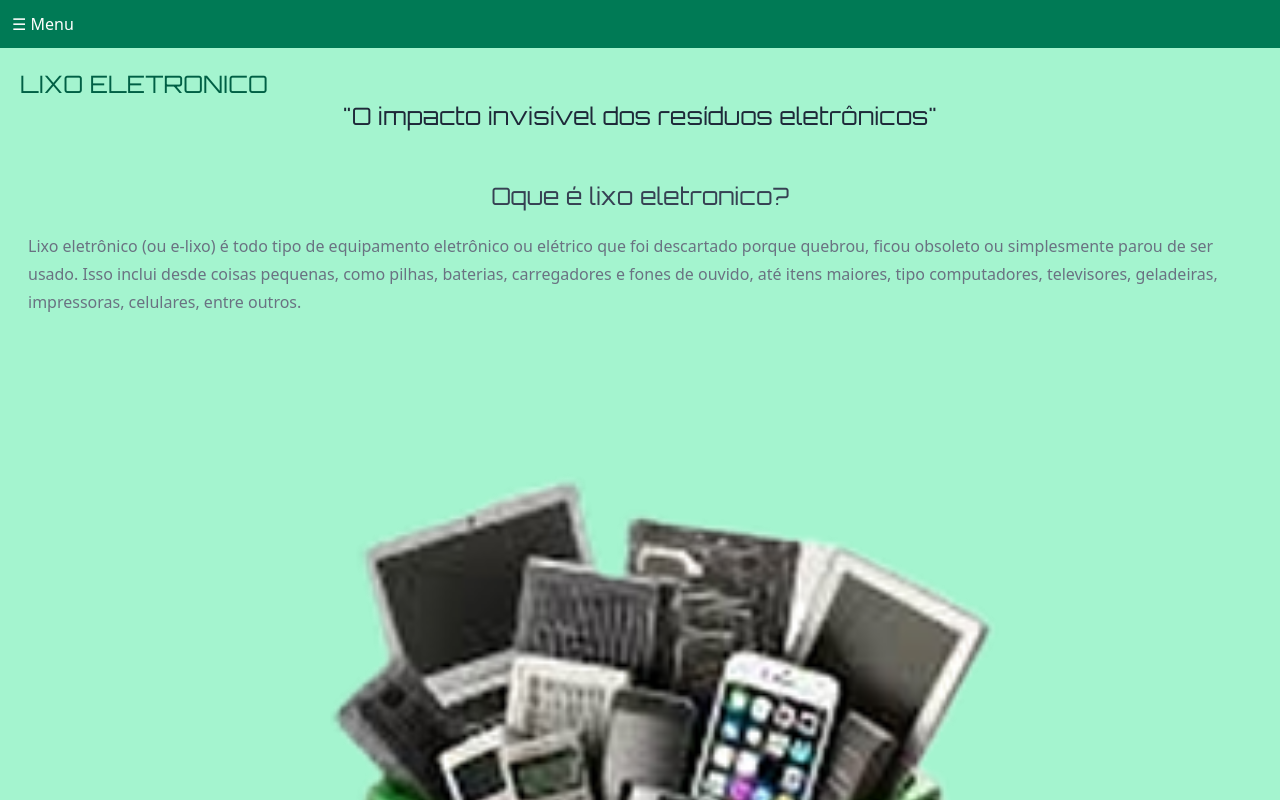
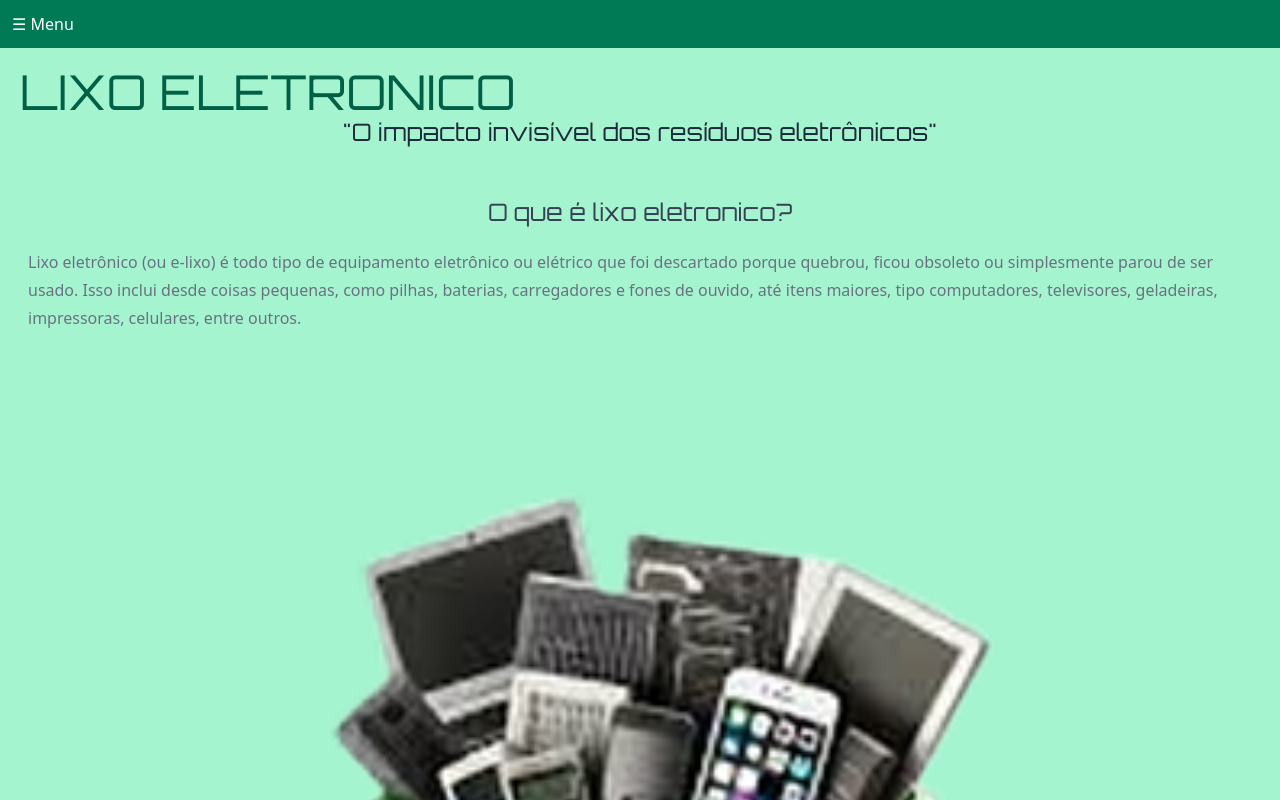
Before and after one commit to Ragnaroko12/site-react-proj-do-ano, a React (Vite) app: page / in a window 1280 px wide. Built offline with nearby package versions, Linux system fonts and the light colour scheme.

Commit message:
..detalhes

```diff
--- a/src/App.jsx
+++ b/src/App.jsx
@@ -34,14 +34,14 @@ function App() {
     );
   } else if (pag == "mapa") {
     return (
-      <div className="bg-gray-100 w-screen h-screen">
+      <div className="bg-emerald-200 w-screen h-screen">
         <NavBar pagmap={setmapa} pagprinc={setprincipal} pagsobre={setsobre} />
         <SimpleMap />
       </div>
     );
   } else {
     return (
-      <div>
+      <div className="bg-emerald-200 w-screen h-screen">
         <NavBar pagmap={setmapa} pagprinc={setprincipal} pagsobre={setsobre} />
         <SobreNos />
       </div>
--- a/src/components/LixoEletronico/BodyEletronic.jsx
+++ b/src/components/LixoEletronico/BodyEletronic.jsx
@@ -4,8 +4,8 @@ function BodyEletronic({ pagmap, pagprinc, pagsobre }) {
   return (
     <div>
       <NavBar pagmap={pagmap} pagprinc={pagprinc} pagsobre={pagsobre} />
-      <div className=" p-5  ">
-        <h1 className="Orbitron text-5xl md:text-2xl text-emerald-800">
+      <div className=" p-5 items-center ">
+        <h1 className="Orbitron text-5xl md:text-5xl text-emerald-800">
           LIXO ELETRONICO
         </h1>
         <h2 className=" Orbitron text-2xl text-gray-800 text-center">
--- a/src/components/LixoEletronico/Main.jsx
+++ b/src/components/LixoEletronico/Main.jsx
@@ -2,7 +2,7 @@ function Main() {
   return (
     <div className=" flex items-center flex-col gap-5 p-7 leading-7">
       <h1 className="text-gray-700 text-2xl Orbitron">
-        Oque é lixo eletronico?
+        O que é lixo eletronico?
       </h1>
       <div className="flex flex-col-reverse">
         <img src="Lixo.png" />
--- a/src/components/Map/Cards.jsx
+++ b/src/components/Map/Cards.jsx
@@ -21,7 +21,7 @@ function Cards({
   }
   if (click != id) {
     return (
-      <div className="border oco rounded-sm bg-yellow mb-1">
+      <div className="border oco rounded-sm bg-emerald-800 mb-1">
         <Button className="w-90 h-20" onClick={setclic}>
           <div>
             <h1 className="text-white font-medium Orbitron">{nome}</h1>
@@ -32,7 +32,7 @@ function Cards({
     );
   } else {
     return (
-      <div className="border rounded-sm oco bg-yellow mb-1 aumentar ">
+      <div className="border rounded-sm oco bg-emerald-800 mb-1 aumentar ">
         <div className="w-90 h-20 flex flex-col items-center justify-center">
           <h1 className="text-white font-medium Orbitron">{nome}</h1>
           <Button>ir para o mapa</Button>
```
